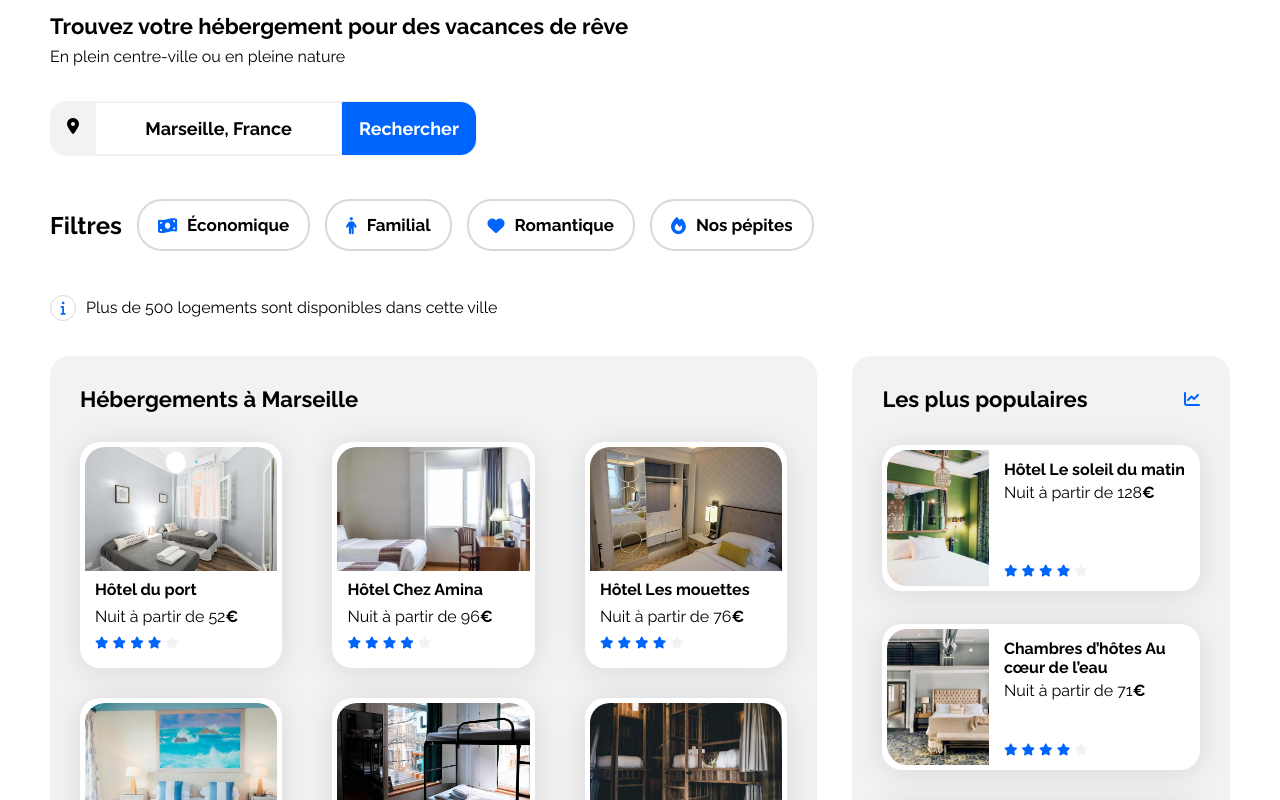
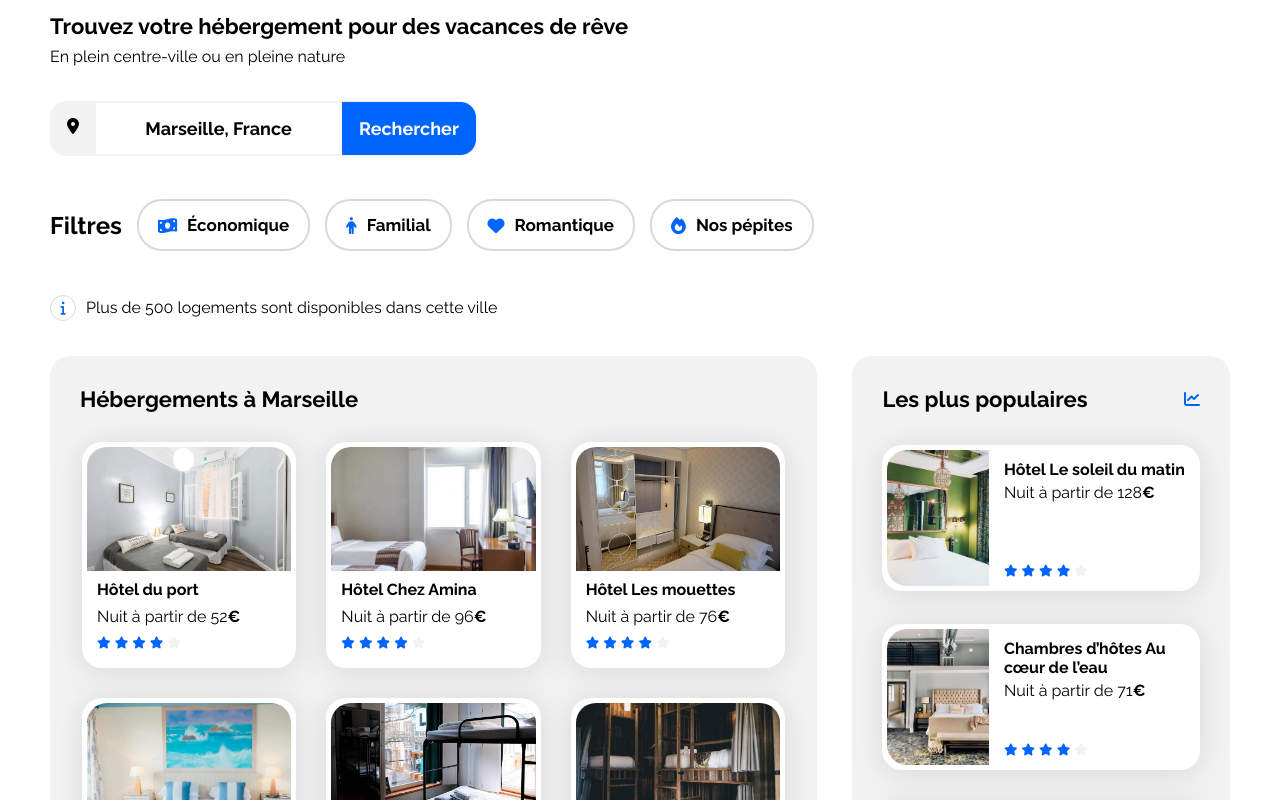
Before and after one commit to hugolacosse/booki-website, a plain HTML site: page index.html in a window 1280 px wide. Shown: the part 106-906 px from the top of the page. Drawn offline with Linux system fonts and the light colour scheme.

Commit message:
Fix hebergements cards and section display

```diff
--- a/css/style.css
+++ b/css/style.css
@@ -118,13 +118,14 @@
     display: flex;
     flex-direction: row;
     flex-wrap: wrap;
-    justify-content: space-between;
+    justify-content: center;
     gap: 30px;
     padding: 30px 0px;
 }
 
 .hebergements-cards a {
-    width: calc(30% - 10px);
+    display: flex;
+    width: calc(33% - 19px);
 }
 
 .hebergements-cards .card {
@@ -142,14 +143,22 @@
 
 .hebergements-cards .card-content {
     padding: 9px 10px 10px 10px;
+    flex: 1;
     display: flex;
     flex-direction: column;
     justify-content: space-between;
+    box-sizing: border-box;
 }
 
 .hebergements-cards .card-title {
     margin: 0px;
 }
+
+.hebergements-cards .card-txt {
+    display: flex;
+    flex-direction: column;
+}
+
 
 .hebergements-cards .card-subtitle {
     margin: 8px 0px 8px 0px;
@@ -241,7 +250,6 @@
 }
 
 .activities-cards h3 {
-    margin: 0px;
     padding: 20px 19px;
     margin: auto 0px;
 }
@@ -383,6 +391,10 @@
         padding: 0px;
     }
 
+    .hebergements-cards a {
+        width: 100%;
+    }
+
     .hebergements-cards .card {
         margin-top: 15px;
     }
@@ -406,6 +418,7 @@
         margin-top: 15px;
     }
 
+    /****** Activities ***********/
     .activities-cards {
         margin-top: 30px;
         display: flex;
```
